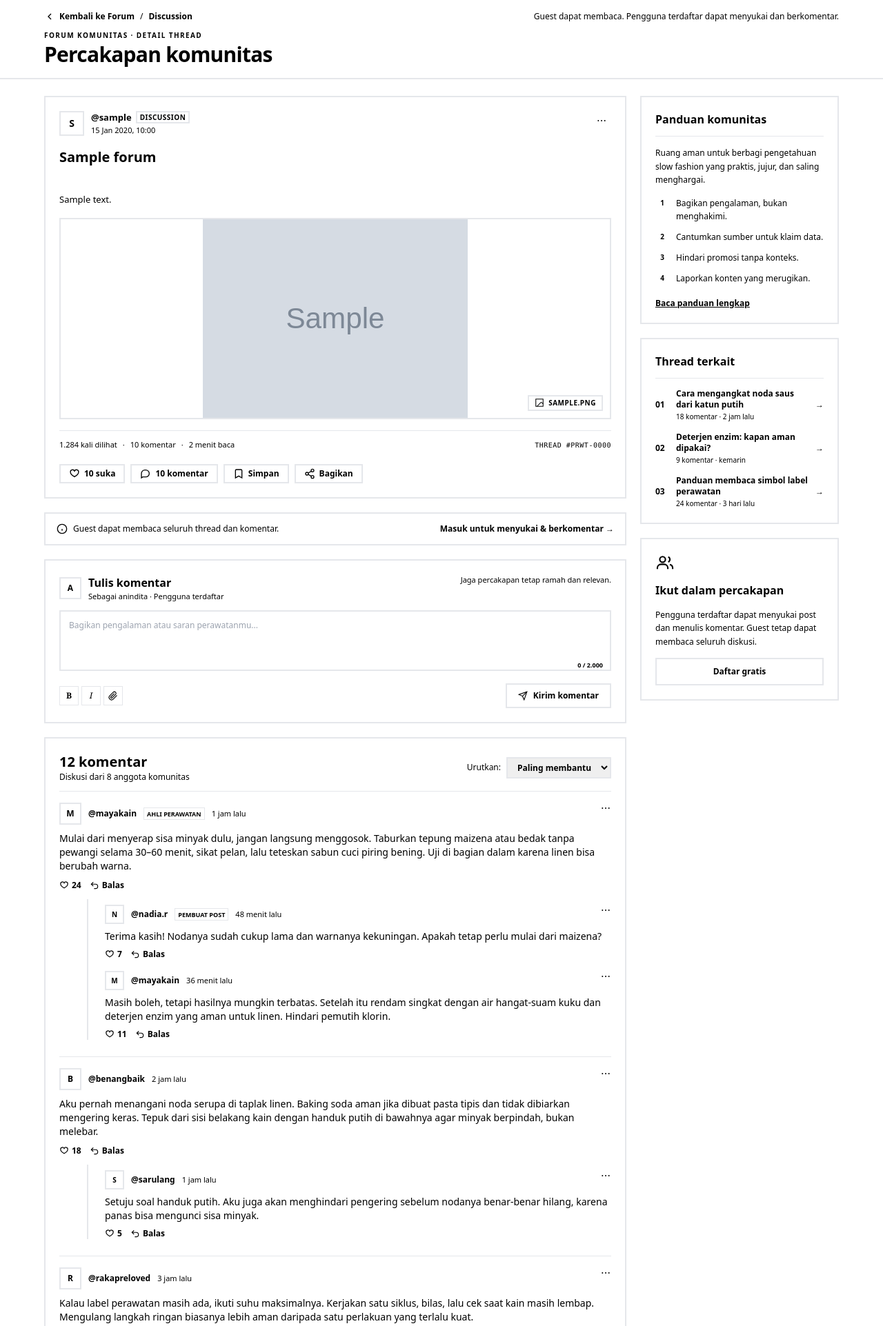
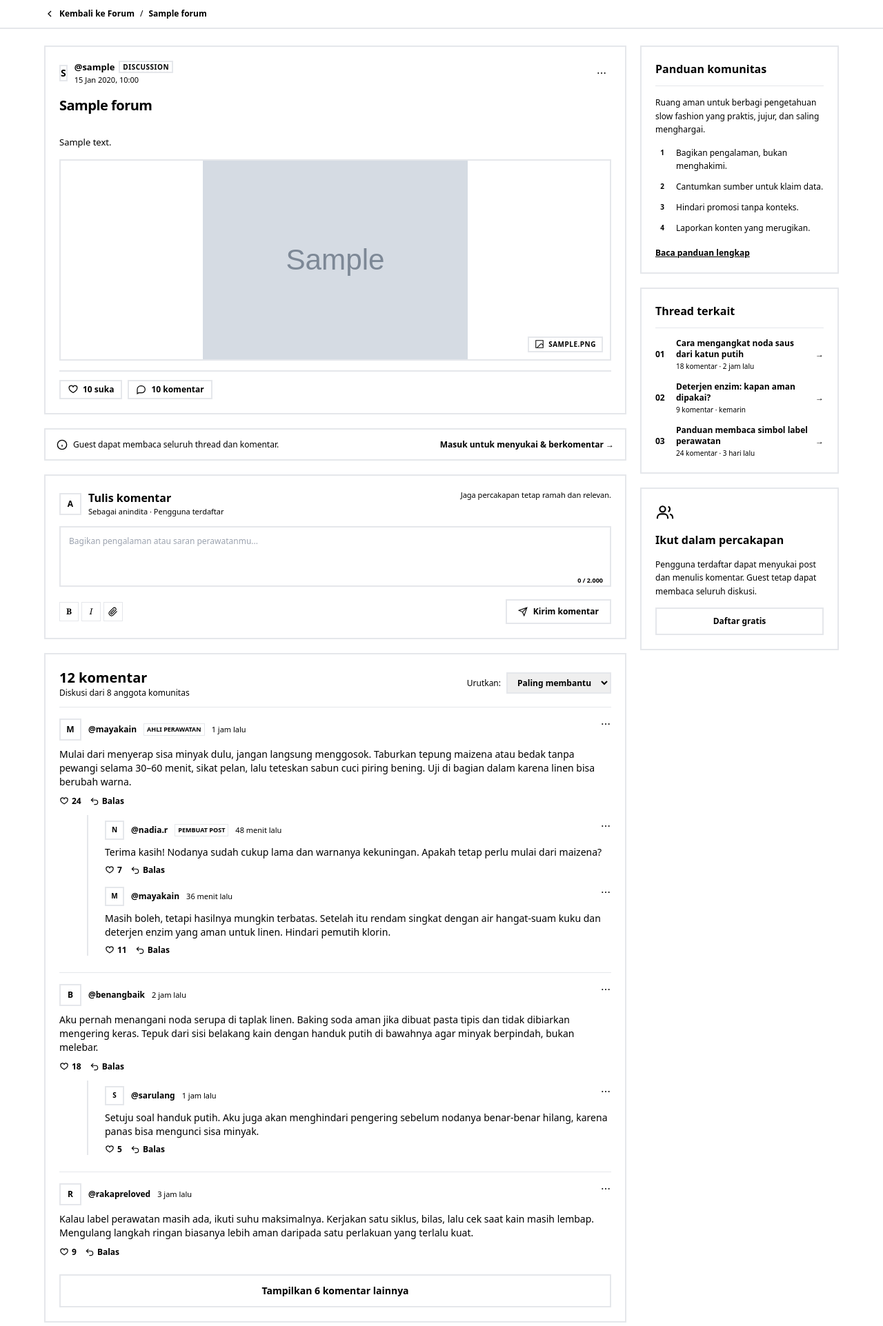
Before and after one commit to Kelompok-8-PBP-Kelas-F/pbp-kel-8, a Django app: page /forum/00000000-0000-0000-0000-000000000001/ in a window 1280 px wide. Shown: the part 65-1988 px from the top of the page at 69% size. Run offline with Django 5.2, Linux system fonts and the light colour scheme; tables that the repository leaves empty hold one stand-in row (values such as "Sample post"); grey boxes marked "Sample" are stand-in pictures; some libraries are stand-ins or nearby versions.

Commit message:
adjust forum detail layout

```diff
--- a/forum/views.py
+++ b/forum/views.py
@@ -57,7 +57,7 @@
 
 def get_posts_api(request):
     if request.method == "GET":
-        posts = Forum.objects.order_by('-created_at')
+        posts = Forum.objects.all()
         query = request.GET.get('title') or request.GET.get('q')
         if query:
             query = query.strip()
@@ -67,6 +67,13 @@
                 Q(category__icontains=query) |
                 Q(author_username__icontains=clean_query)
             )
+
+        sort = request.GET.get('sort', 'latest').lower().strip()
+        if sort in ('trending', 'popular'):
+            posts = posts.order_by('-total_likes', '-created_at')
+        else:
+            posts = posts.order_by('-created_at')
+
         liked_post_ids = set()
         if request.user.is_authenticated:
             liked_post_ids = set(request.user.liked_forum_posts.values_list('id', flat=True))
--- a/templates/pages/forum/forum_detail.html
+++ b/templates/pages/forum/forum_detail.html
@@ -7,26 +7,16 @@
 {% block content %}
 <main id="main-content" class="forum-detail-page w-full bg-background font-main text-foreground min-h-screen">
   <!-- Top Navigation / Breadcrumbs -->
-  <section class="border-b-2 border-line bg-background px-4 py-4 sm:px-6 lg:px-8">
-    <div class="mx-auto flex w-full max-w-6xl flex-col gap-3">
-      <div class="flex flex-col gap-2 sm:flex-row sm:items-center sm:justify-between">
-        <nav aria-label="Breadcrumb" class="flex flex-wrap items-center gap-2 text-xs">
-          <a href="{% url 'forum:forum_main' %}" class="inline-flex items-center gap-1.5 font-bold text-foreground transition-colors hover:text-accent">
-            <svg class="size-4" viewBox="0 0 24 24" fill="none" stroke="currentColor" stroke-width="2" aria-hidden="true"><path d="m15 18-6-6 6-6"/></svg>
-            <span>Kembali ke Forum</span>
-          </a>
-          <span class="text-muted" aria-hidden="true">/</span>
-          <span class="font-semibold text-muted capitalize">{{ post.get_category_display|default:post.category }}</span>
-        </nav>
-        <p class="hidden text-xs text-muted sm:block">
-          Guest dapat membaca. Pengguna terdaftar dapat menyukai dan berkomentar.
-        </p>
-      </div>
-
-      <div class="flex flex-col gap-0.5">
-        <p class="text-[0.625rem] font-bold uppercase tracking-[0.0875rem] text-muted">Forum Komunitas &middot; Detail Thread</p>
-        <h1 class="font-heading text-xl font-bold tracking-tight text-foreground sm:text-2xl lg:text-3xl">Percakapan komunitas</h1>
-      </div>
+  <section class="border-b-2 border-line bg-background px-4 py-3 sm:px-6 lg:px-8">
+    <div class="mx-auto flex w-full max-w-6xl items-center">
+      <nav aria-label="Breadcrumb" class="flex min-w-0 items-center gap-2 text-xs">
+        <a href="{% url 'forum:forum_main' %}" class="inline-flex shrink-0 items-center gap-1.5 font-bold text-foreground transition-colors hover:text-accent">
+          <svg class="size-4" viewBox="0 0 24 24" fill="none" stroke="currentColor" stroke-width="2" aria-hidden="true"><path d="m15 18-6-6 6-6"/></svg>
+          <span>Kembali ke Forum</span>
+        </a>
+        <span class="shrink-0 text-muted" aria-hidden="true">/</span>
+        <span class="truncate font-semibold text-muted" aria-current="page" title="{{ post.title }}">{{ post.title }}</span>
+      </nav>
     </div>
   </section>
 
@@ -38,22 +28,22 @@
       <div class="flex min-w-0 flex-col gap-5">
 
         <!-- Main Post Card -->
-        <article class="forum-post-detail flex flex-col gap-4 border-2 border-line bg-surface p-4 sm:p-5 shadow-[3px_3px_0_var(--shadow-color)]">
+        <article class="forum-post flex min-w-0 flex-col gap-3.5 border-2 border-line bg-surface p-3.5 sm:p-5 shadow-[3px_3px_0_var(--shadow-color)]">
           <!-- Author Header -->
-          <header class="flex items-start justify-between gap-3">
-            <div class="flex items-center gap-2.5">
-              <div class="avatar flex size-9 shrink-0 items-center justify-center border-2 border-line bg-background font-heading text-sm font-bold text-foreground shadow-[1px_1px_0_var(--shadow-color)]" aria-hidden="true">
+          <header class="forum-post__author flex min-w-0 items-center justify-between gap-2.5">
+            <div class="flex min-w-0 items-center gap-2.5">
+              <div class="avatar flex size-8.5 shrink-0 items-center justify-center border-2 border-line bg-background font-heading text-xs sm:text-sm font-bold text-foreground shadow-[1px_1px_0_var(--shadow-color)]" aria-hidden="true">
                 {{ post.author_username|first|upper }}
               </div>
-              <div class="flex flex-col gap-0.5">
-                <div class="flex flex-wrap items-center gap-1.5">
-                  <span class="text-xs sm:text-[0.8125rem] font-bold text-foreground leading-[18px]">@{{ post.author_username }}</span>
+              <div class="flex min-w-0 flex-col gap-0.5">
+                <div class="flex min-w-0 flex-wrap items-center gap-1.5">
+                  <span class="forum-post__username truncate text-xs sm:text-[0.8125rem] font-bold text-foreground leading-[18px]">@{{ post.author_username }}</span>
                   <span class="inline-flex h-[18px] items-center justify-center border-2 border-line bg-category px-1 text-[0.5625rem] sm:text-[0.625rem] font-bold uppercase tracking-wider text-foreground shrink-0 leading-none">
                     {{ post.get_category_display|default:post.category }}
                   </span>
                 </div>
                 <div class="flex flex-wrap items-center gap-1.5 text-[0.6875rem] text-muted">
-                  <time datetime="{{ post.created_at|date:'c' }}">{{ post.created_at|date:"d M Y, H:i" }}</time>
+                  <time class="forum-post__time text-[0.6875rem] text-muted" datetime="{{ post.created_at|date:'c' }}">{{ post.created_at|date:"d M Y, H:i" }}</time>
                   {% if post.updated_at != post.created_at %}
                   <span>&middot;</span>
                   <span>Diedit {{ post.updated_at|date:"d M Y, H:i" }}</span>
@@ -64,7 +54,7 @@
 
             <!-- Post Actions Dropdown -->
             <div class="relative">
-              <button id="post-options-btn" class="grid size-7 place-items-center text-muted transition-colors hover:text-foreground cursor-pointer" type="button" aria-label="Menu opsi post" aria-haspopup="true">
+              <button id="post-options-btn" class="grid size-7 place-items-center text-muted transition-colors hover:text-foreground cursor-pointer shrink-0" type="button" aria-label="Menu opsi post" aria-haspopup="true">
                 <svg class="size-4" viewBox="0 0 24 24" fill="currentColor" aria-hidden="true">
                   <circle cx="5" cy="12" r="1.5"/><circle cx="12" cy="12" r="1.5"/><circle cx="19" cy="12" r="1.5"/>
                 </svg>
@@ -83,7 +73,7 @@
                 {% endif %}
                 <button type="button" id="copy-link-menu-btn" class="flex w-full items-center gap-2 px-3 py-1.5 text-left text-xs font-semibold text-foreground hover:bg-background cursor-pointer" role="menuitem">
                   <svg class="size-3.5" viewBox="0 0 24 24" fill="none" stroke="currentColor" stroke-width="2"><rect width="14" height="14" x="8" y="8" rx="2" ry="2"/><path d="M4 16c-1.1 0-2-.9-2-2V4c0-1.1.9-2 2-2h10c1.1 0 2 .9 2 2"/></svg>
-                  <span>Salin tautan thread</span>
+                  <span>Salin tautan post</span>
                 </button>
                 <button type="button" class="flex w-full items-center gap-2 px-3 py-1.5 text-left text-xs font-semibold text-muted hover:bg-background cursor-pointer" role="menuitem">
                   <svg class="size-3.5" viewBox="0 0 24 24" fill="none" stroke="currentColor" stroke-width="2"><path d="M4 15s1-1 4-1 5 2 8 2 4-1 4-1V3s-1 1-4 1-5-2-8-2-4 1-4 1z"/><line x1="4" x2="4" y1="22" y2="15"/></svg>
@@ -93,19 +83,19 @@
             </div>
           </header>
 
-          <!-- Post Title -->
-          <h2 class="font-heading text-lg font-bold leading-snug text-foreground sm:text-xl">
-            {{ post.title }}
-          </h2>
-
           <!-- Post Content -->
-          <div class="post-content font-main text-xs sm:text-[0.8125rem] leading-relaxed text-foreground whitespace-pre-line space-y-2.5">
-            {{ post.content }}
+          <div class="forum-post__content flex flex-col gap-2">
+            <h1 class="forum-post__title font-heading text-lg font-bold leading-snug tracking-tight text-foreground sm:text-xl">
+              {{ post.title }}
+            </h1>
+            <div class="forum-post__body font-main text-xs sm:text-[0.8125rem] leading-relaxed text-foreground whitespace-pre-line space-y-2.5">
+              {{ post.content }}
+            </div>
           </div>
 
           <!-- Post Image (if present) -->
           {% if post.image_url %}
-          <figure class="group relative isolate overflow-hidden border-2 border-line bg-background shadow-[2px_2px_0_var(--shadow-color)]">
+          <figure class="forum-post__media group relative isolate overflow-hidden border-2 border-line bg-background shadow-[2px_2px_0_var(--shadow-color)]">
             <div class="relative flex max-h-72 sm:max-h-84 w-full items-center justify-center overflow-hidden bg-background">
               <img class="relative z-1 max-h-72 sm:max-h-84 w-auto max-w-full object-contain" src="{{ post.image_url }}" alt="{{ post.title }}" loading="lazy">
             </div>
@@ -118,58 +108,49 @@
           </figure>
           {% endif %}
 
-          <!-- Post Stats -->
-          <div class="flex flex-wrap items-center justify-between gap-3 border-t border-line/30 pt-3 text-[0.6875rem] text-muted">
-            <div class="flex flex-wrap items-center gap-2">
-              <span>1.284 kali dilihat</span>
-              <span>&middot;</span>
-              <span>{{ post.total_comments|default:12 }} komentar</span>
-              <span>&middot;</span>
-              <span>2 menit baca</span>
-            </div>
-            <div class="font-mono text-[0.625rem] uppercase tracking-wider text-muted">
-              THREAD #PRWT-{{ post.id|stringformat:".4s" }}
-            </div>
-          </div>
-
           <!-- Action Buttons Row -->
-          <footer class="flex flex-wrap items-center gap-2 pt-1">
+          <footer class="forum-post__actions flex flex-wrap items-center gap-2 border-t-2 border-line pt-3">
             <button id="like-btn"
-              class="inline-flex min-h-7.5 items-center gap-1.5 border-2 border-line {% if is_liked %}bg-accent text-accent-foreground{% else %}bg-surface text-foreground{% endif %} px-3 py-1 text-xs font-bold shadow-[2px_2px_0_var(--shadow-color)] transition-colors hover:bg-background active:translate-x-0.5 active:translate-y-0.5 cursor-pointer"
+              class="inline-flex min-h-7.5 items-center gap-1.5 border-2 border-line {% if is_liked %}bg-accent text-accent-foreground{% else %}bg-surface text-foreground{% endif %} px-2.5 py-1 text-[0.6875rem] font-semibold shadow-none transition-colors hover:bg-background sm:text-xs cursor-pointer active:translate-x-0.5 active:translate-y-0.5"
               type="button"
               data-liked="{% if is_liked %}true{% else %}false{% endif %}"
               data-authenticated="{% if request.user.is_authenticated %}true{% else %}false{% endif %}"
-              data-login-url="{% url 'user:login' %}?next={{ request.path|urlencode }}">
-              <svg class="size-3.5 sm:size-4 {% if is_liked %}fill-current{% else %}text-accent{% endif %}" viewBox="0 0 24 24" fill="{% if is_liked %}currentColor{% else %}none{% endif %}" stroke="currentColor" stroke-width="2" aria-hidden="true">
+              data-login-url="{% url 'user:login' %}?next={{ request.path|urlencode }}"
+              aria-pressed="{% if is_liked %}true{% else %}false{% endif %}"
+              aria-label="{% if is_liked %}Batal menyukai post{% else %}Sukai post{% endif %}">
+              <svg class="size-3.5 shrink-0 sm:size-4 {% if is_liked %}fill-current{% else %}text-foreground{% endif %}" viewBox="0 0 24 24" fill="{% if is_liked %}currentColor{% else %}none{% endif %}" stroke="currentColor" stroke-width="1.8" aria-hidden="true">
                 <path d="M20.8 8.6c0 5.1-8.8 10-8.8 10s-8.8-4.9-8.8-10A4.6 4.6 0 0 1 12 6.2a4.6 4.6 0 0 1 8.8 2.4Z"/>
               </svg>
               <span id="like-count">{{ post.total_likes }} suka</span>
             </button>
 
-            <a href="#tulis-komentar" class="inline-flex min-h-7.5 items-center gap-1.5 border-2 border-line bg-surface px-3 py-1 text-xs font-bold text-foreground shadow-[2px_2px_0_var(--shadow-color)] transition-colors hover:bg-background active:translate-x-0.5 active:translate-y-0.5">
-              <svg class="size-3.5 text-muted sm:size-4" viewBox="0 0 24 24" fill="none" stroke="currentColor" stroke-width="2" aria-hidden="true">
+            <a href="#tulis-komentar" class="inline-flex min-h-7.5 items-center gap-1.5 border-2 border-line bg-surface px-2.5 py-1 text-[0.6875rem] font-semibold text-foreground shadow-none transition-colors hover:bg-background sm:text-xs cursor-pointer active:translate-x-0.5 active:translate-y-0.5">
+              <svg class="size-3.5 text-foreground shrink-0 sm:size-4" viewBox="0 0 24 24" fill="none" stroke="currentColor" stroke-width="1.8" aria-hidden="true">
                 <path d="M20 11.5a7.5 7.5 0 0 1-7.5 7.5H6l-3 2v-9.5a7.5 7.5 0 0 1 7.5-7.5h2A7.5 7.5 0 0 1 20 11.5Z"/>
               </svg>
-              <span>{{ post.total_comments|default:12 }} komentar</span>
+              <span>{{ post.total_comments|default:0 }} komentar</span>
             </a>
 
-            <button id="save-btn" class="inline-flex min-h-7.5 items-center gap-1.5 border-2 border-line bg-surface px-3 py-1 text-xs font-bold text-foreground shadow-[2px_2px_0_var(--shadow-color)] transition-colors hover:bg-background active:translate-x-0.5 active:translate-y-0.5 cursor-pointer" type="button">
-              <svg class="size-3.5 text-muted sm:size-4" viewBox="0 0 24 24" fill="none" stroke="currentColor" stroke-width="2" aria-hidden="true">
-                <path d="m19 21-7-4-7 4V5a2 2 0 0 1 2-2h10a2 2 0 0 1 2 2v16z"/>
+            {% if can_manage %}
+            <button type="button" id="action-edit-btn" popovertarget="forum-edit-modal" popovertargetaction="show" class="inline-flex min-h-7.5 items-center gap-1.5 border-2 border-line bg-surface px-2.5 py-1 text-[0.6875rem] font-semibold text-foreground shadow-none transition-colors hover:bg-background sm:text-xs cursor-pointer active:translate-x-0.5 active:translate-y-0.5">
+              <svg class="size-3.5 shrink-0 sm:size-4" viewBox="0 0 24 24" fill="none" stroke="currentColor" stroke-width="1.8" aria-hidden="true">
+                <path d="M12 20h9"/><path d="M16.5 3.5a2.12 2.12 0 0 1 3 3L7 19l-4 1 1-4Z"/>
               </svg>
-              <span id="save-btn-text">Simpan</span>
+              <span>Edit</span>
             </button>
 
-            <button id="share-btn" class="inline-flex min-h-7.5 items-center gap-1.5 border-2 border-line bg-surface px-3 py-1 text-xs font-bold text-foreground shadow-[2px_2px_0_var(--shadow-color)] transition-colors hover:bg-background active:translate-x-0.5 active:translate-y-0.5 cursor-pointer" type="button">
-              <svg class="size-3.5 text-muted sm:size-4" viewBox="0 0 24 24" fill="none" stroke="currentColor" stroke-width="2" aria-hidden="true">
-                <circle cx="18" cy="5" r="3"/><circle cx="6" cy="12" r="3"/><circle cx="18" cy="19" r="3"/><line x1="8.59" y1="13.51" x2="15.42" y2="17.49"/><line x1="15.41" y1="6.51" x2="8.59" y2="10.49"/>
+            <button type="button" id="action-delete-btn" class="inline-flex min-h-7.5 items-center gap-1.5 border-2 border-line bg-surface px-2.5 py-1 text-[0.6875rem] font-semibold text-red-600 shadow-none transition-colors hover:bg-red-50 sm:text-xs cursor-pointer active:translate-x-0.5 active:translate-y-0.5">
+              <svg class="size-3.5 shrink-0 sm:size-4" viewBox="0 0 24 24" fill="none" stroke="currentColor" stroke-width="1.8" aria-hidden="true">
+                <path d="M3 6h18"/><path d="M19 6v14c0 1-1 2-2 2H7c-1 0-2-1-2-2V6"/><path d="M8 6V4c0-1 1-2 2-2h4c1 0 2 1 2 2v2"/>
               </svg>
-              <span>Bagikan</span>
+              <span>Hapus</span>
             </button>
+            {% endif %}
           </footer>
         </article>
 
         <!-- Guest Banner Note -->
+         {% if not request.user.is_authenticated %}
         <div class="guest-note flex flex-col items-start gap-2 border-2 border-line bg-surface px-4 py-3 sm:flex-row sm:items-center sm:justify-between sm:gap-3 shadow-[3px_3px_0_var(--shadow-color)]" role="note">
           <p class="guest-note__copy flex items-center gap-2 text-xs leading-relaxed text-muted">
             <svg class="size-4 shrink-0 text-muted" viewBox="0 0 24 24" fill="none" stroke="currentColor" stroke-width="2" aria-hidden="true"><circle cx="12" cy="12" r="10"/><path d="M12 16v-4"/><path d="M12 8h.01"/></svg>
@@ -177,6 +158,7 @@
           </p>
           <a class="text-xs font-bold text-accent hover:underline" href="#">Masuk untuk menyukai &amp; berkomentar &rarr;</a>
         </div>
+        {% endif %}
 
         <!-- Comment Input Section -->
         <section id="tulis-komentar" class="border-2 border-line bg-surface p-4 sm:p-5 shadow-[3px_3px_0_var(--shadow-color)]">
@@ -648,22 +630,22 @@
         const svg = likeBtn.querySelector("svg");
         function updateLikeUI(liked, count) {
           likeBtn.dataset.liked = liked ? "true" : "false";
+          likeBtn.setAttribute("aria-pressed", liked ? "true" : "false");
+          likeBtn.setAttribute("aria-label", liked ? "Batal menyukai post" : "Sukai post");
           likeCountSpan.textContent = `${count} suka`;
           if (liked) {
-            likeBtn.classList.add("bg-accent", "text-accent-foreground");
-            likeBtn.classList.remove("bg-surface", "text-foreground");
+            likeBtn.className = "inline-flex min-h-7.5 items-center gap-1.5 border-2 border-line bg-accent px-2.5 py-1 text-[0.6875rem] font-semibold text-accent-foreground shadow-none transition-colors hover:opacity-95 sm:text-xs cursor-pointer active:translate-x-0.5 active:translate-y-0.5";
             if (svg) {
               svg.setAttribute("fill", "currentColor");
               svg.classList.add("fill-current");
-              svg.classList.remove("text-accent");
+              svg.classList.remove("text-foreground");
             }
           } else {
-            likeBtn.classList.remove("bg-accent", "text-accent-foreground");
-            likeBtn.classList.add("bg-surface", "text-foreground");
+            likeBtn.className = "inline-flex min-h-7.5 items-center gap-1.5 border-2 border-line bg-surface px-2.5 py-1 text-[0.6875rem] font-semibold text-foreground shadow-none transition-colors hover:bg-background sm:text-xs cursor-pointer active:translate-x-0.5 active:translate-y-0.5";
             if (svg) {
               svg.setAttribute("fill", "none");
               svg.classList.remove("fill-current");
-              svg.classList.add("text-accent");
+              svg.classList.add("text-foreground");
             }
           }
         }
@@ -703,40 +685,23 @@
       });
     }
 
-    // 5. Save button toggle
-    const saveBtn = document.getElementById("save-btn");
-    const saveBtnText = document.getElementById("save-btn-text");
-    if (saveBtn && saveBtnText) {
-      let isSaved = false;
-      saveBtn.addEventListener("click", () => {
-        isSaved = !isSaved;
-        saveBtnText.textContent = isSaved ? "Tersimpan" : "Simpan";
-        if (isSaved) {
-          saveBtn.classList.add("bg-highlight");
-        } else {
-          saveBtn.classList.remove("bg-highlight");
-        }
-      });
-    }
-
-    // 6. Share and Copy Link
-    const shareBtn = document.getElementById("share-btn");
+    // 5. Copy Link Menu Handler
     const copyLinkMenuBtn = document.getElementById("copy-link-menu-btn");
     async function copyCurrentUrl() {
       try {
         await navigator.clipboard.writeText(window.location.href);
-        const originalText = shareBtn ? shareBtn.querySelector("span")?.textContent : "";
-        if (shareBtn && shareBtn.querySelector("span")) {
-          shareBtn.querySelector("span").textContent = "Tersalin!";
+        const span = copyLinkMenuBtn?.querySelector("span");
+        if (span) {
+          const originalText = span.textContent;
+          span.textContent = "Tautan tersalin!";
           setTimeout(() => {
-            if (shareBtn.querySelector("span")) shareBtn.querySelector("span").textContent = originalText || "Bagikan";
+            span.textContent = originalText;
           }, 2000);
         }
       } catch (err) {
         prompt("Salin tautan berikut:", window.location.href);
       }
     }
-    shareBtn?.addEventListener("click", copyCurrentUrl);
     copyLinkMenuBtn?.addEventListener("click", (e) => {
       e.stopPropagation();
       optionsMenu?.classList.add("hidden");
```
Also changed, not shown: forum/tests.py (+44 -0 lines), templates/pages/forum/forum_main.html (+48 -10 lines).
